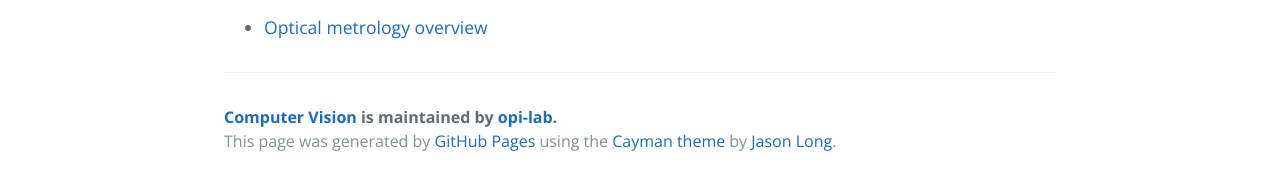
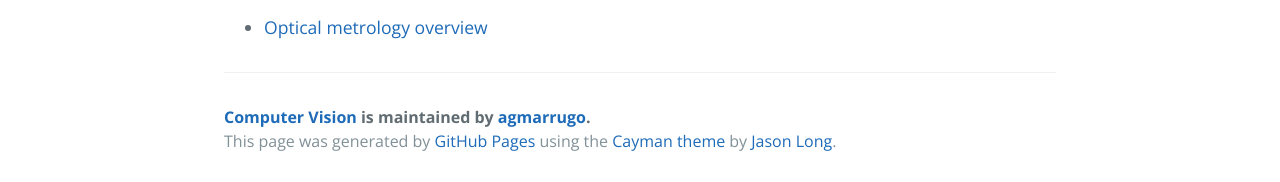
Before and after one commit to opi-lab/optical-metrology-2021, a Jekyll site: the page built from index.md, in a window 1280 px wide. Shown: the part 1237-1419 px from the top of the page. Built offline with Jekyll 4.4.1, drawn with Linux system fonts in a browser that asks for light colours.

Commit message:
Update default.html

```diff
--- a/_layouts/default.html
+++ b/_layouts/default.html
@@ -24,7 +24,7 @@
       {{ content }}
 
       <footer class="site-footer">
-        <span class="site-footer-owner"><a href="https://github.com/opi-lab/computer-vision">Computer Vision</a> is maintained by <a href="https://github.com/opi-lab">opi-lab</a>.</span>
+        <span class="site-footer-owner"><a href="https://github.com/opi-lab/computer-vision">Computer Vision</a> is maintained by <a href="https://github.com/{{site.author.github}}">{{site.author.github}}</a>.</span>
 
         <span class="site-footer-credits">This page was generated by <a href="https://pages.github.com">GitHub Pages</a> using the <a href="https://github.com/jasonlong/cayman-theme">Cayman theme</a> by <a href="https://twitter.com/jasonlong">Jason Long</a>.</span>
       </footer>
```
